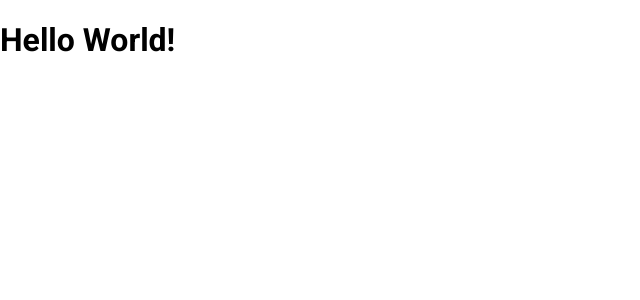
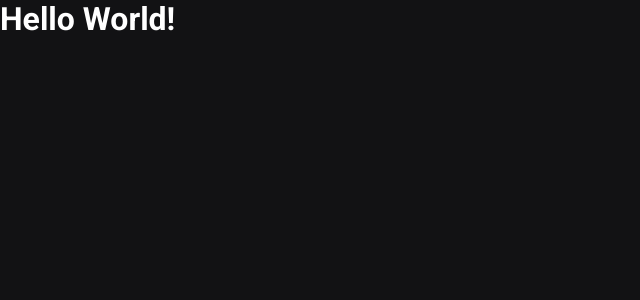
Before and after one commit to marcelo-gomj/ig-news, a Next.js app: page / in a window 1280 px wide. Shown: the top 300 px of the page, without its empty margins (0-640 px from the left). Built offline with nearby package versions, Linux system fonts and the light colour scheme.

Commit message:
add initial styles global

```diff
--- a/src/styles/globals.scss
+++ b/src/styles/globals.scss
@@ -1,17 +1,46 @@
-a {
+*{
+  padding: 0;
+  margin: 0;
+  box-sizing: border-box;
+}
+:root{
+  --white: #ffffff;
+
+  --gray-50: #e1e1e6;
+  --gray-300: #a8a8b3;
+  --gray-900: #121214;
+
+  --cyan-500: #61dafb;
+  --yellow-500: #eba417;
+
+}
+
+body{
+  background-color: var(--gray-900);
+  color: var(--white);
+}
+
+body, textarea, input, select, button{
+  font: 400 1rem 'Roboto', sans-serif;
+}
+
+button{
+  cursor: pointer;
+}
+
+a{
   color: inherit;
   text-decoration: none;
 }
 
-* {
-  box-sizing: border-box;
-  list-style: none;
-  font-family: 'Roboto', sans-serif;
+@media (max-width: 1000px){
+  html{
+    font-size: 93.75%;
+  }
 }
 
-html,
-body {
-  padding: 0;
-  margin: 0;
-
+@media (max-width: 728px){
+  html{
+    font-size: 87.5rem;
+  }
 }
```
